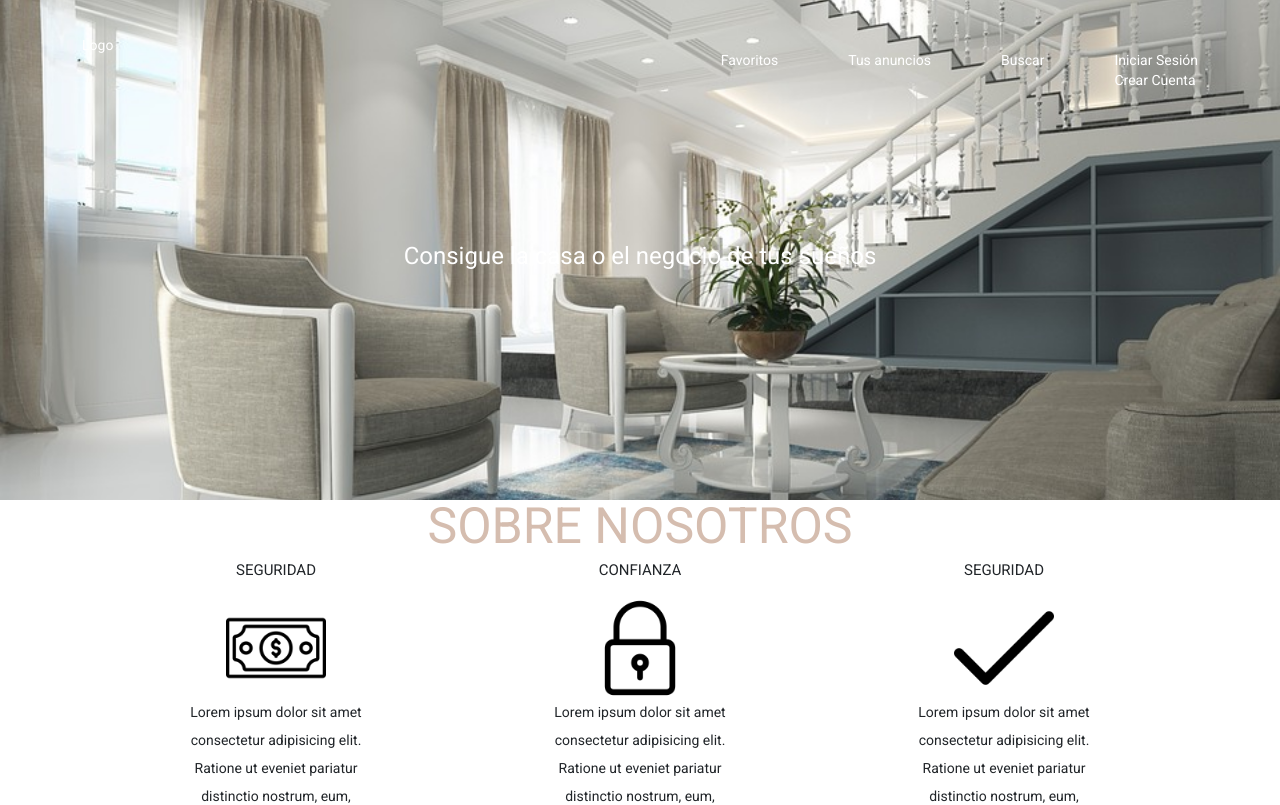
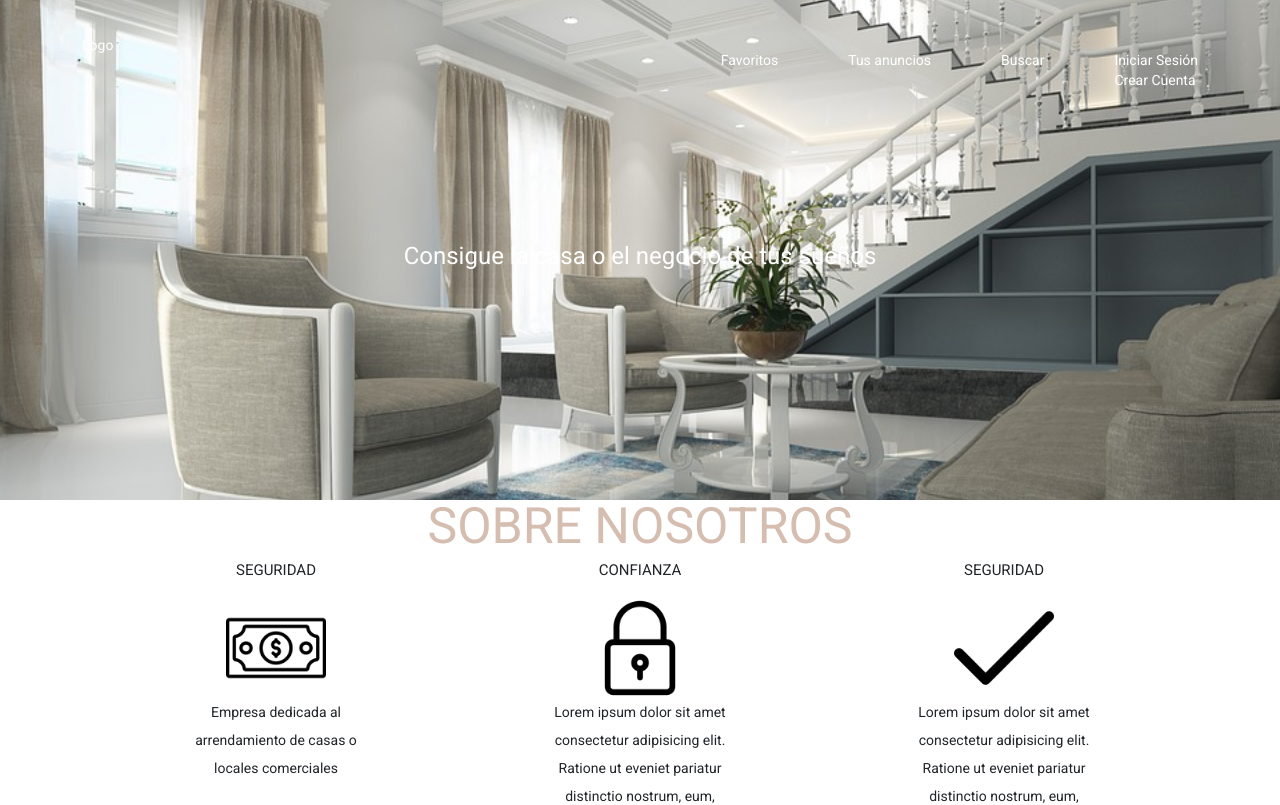
Before and after one commit to joao034/proyecto_arriendos_das, an Angular app: page / in a window 1280 px wide. Shown: the top 805 px of the page. Built offline with nearby package versions, Linux system fonts and the light colour scheme.

Commit message:
Comprobacion mediante parrafo

```diff
--- a/src/app/components/informacion-nosotros/informacion-nosotros.component.html
+++ b/src/app/components/informacion-nosotros/informacion-nosotros.component.html
@@ -7,10 +7,7 @@
         <img src="/assets/billete.png" alt="Icono de billete" class="icono" />
       </div>
       <p class="texto-info-nosotros">
-        Lorem ipsum dolor sit amet consectetur adipisicing elit. Ratione ut
-        eveniet pariatur distinctio nostrum, eum, molestias assumenda hic
-        aliquam maiores et, nemo voluptatibus totam fugit delectus veniam
-        possimus laudantium natus?
+        Empresa dedicada al arrendamiento de casas o locales comerciales
       </p>
     </div>
     <div class="info-nosotros">
```
